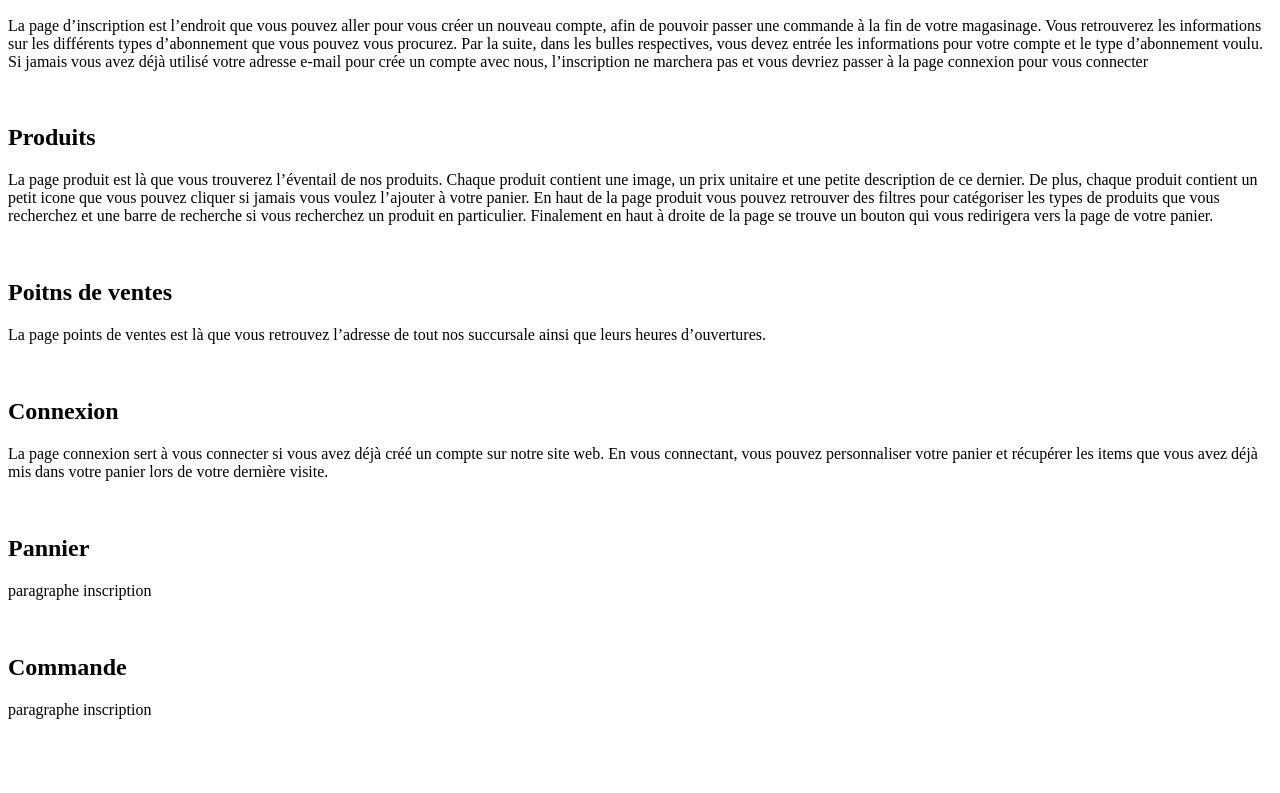
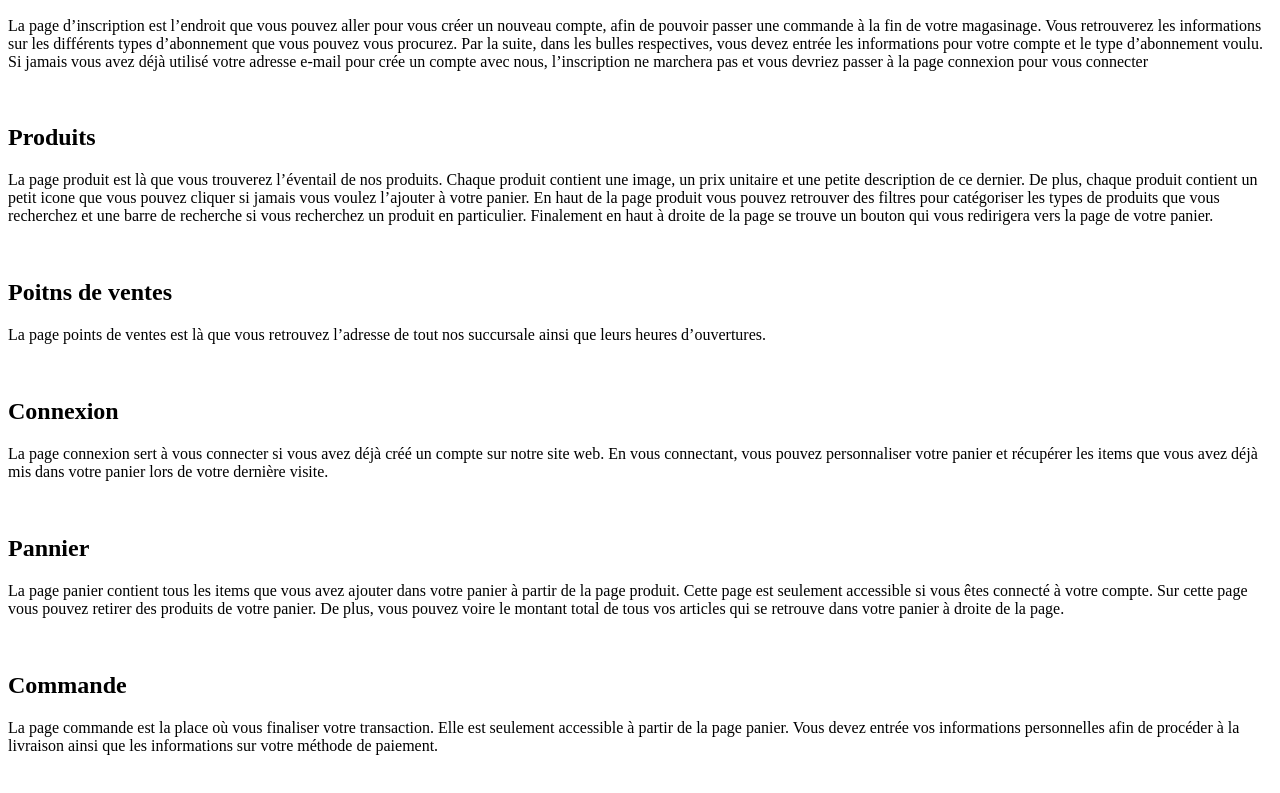
Before and after one commit to juul-cucumber/ift215Devoir4, a website: page client/aide.html in a window 1280 px wide. Shown: the part 363-1156 px from the top of the page. Before the commit the page ends 1124 px from the top, so only its background shows below. Drawn offline with Linux system fonts and the light colour scheme.

Commit message:
Bouton connexion, page de connexion, enregistrement d'un nouveau client lors de l'inscription,  connexion d'un client avec ses infos

```diff
--- a/client/aide.html
+++ b/client/aide.html
@@ -41,12 +41,12 @@
     <br>
 
     <h2 id="para-7">Pannier</h2>
-    <p>paragraphe inscription
+    <p>La page panier contient tous les items que vous avez ajouter dans votre panier à partir de la page produit. Cette page est seulement accessible si vous êtes connecté à votre compte. Sur cette page vous pouvez retirer des produits de votre panier. De plus, vous pouvez voire le montant total de tous vos articles qui se retrouve dans votre panier à droite de la page.
     </p>
     <br>
 
     <h2 id="para-8">Commande</h2>
-    <p>paragraphe inscription
+    <p>La page commande est la place où vous finaliser votre transaction. Elle est seulement accessible à partir de la page panier. Vous devez entrée vos informations personnelles afin de procéder à la livraison ainsi que les informations sur votre méthode de paiement.
     </p>
     <br>
 </section>
```
